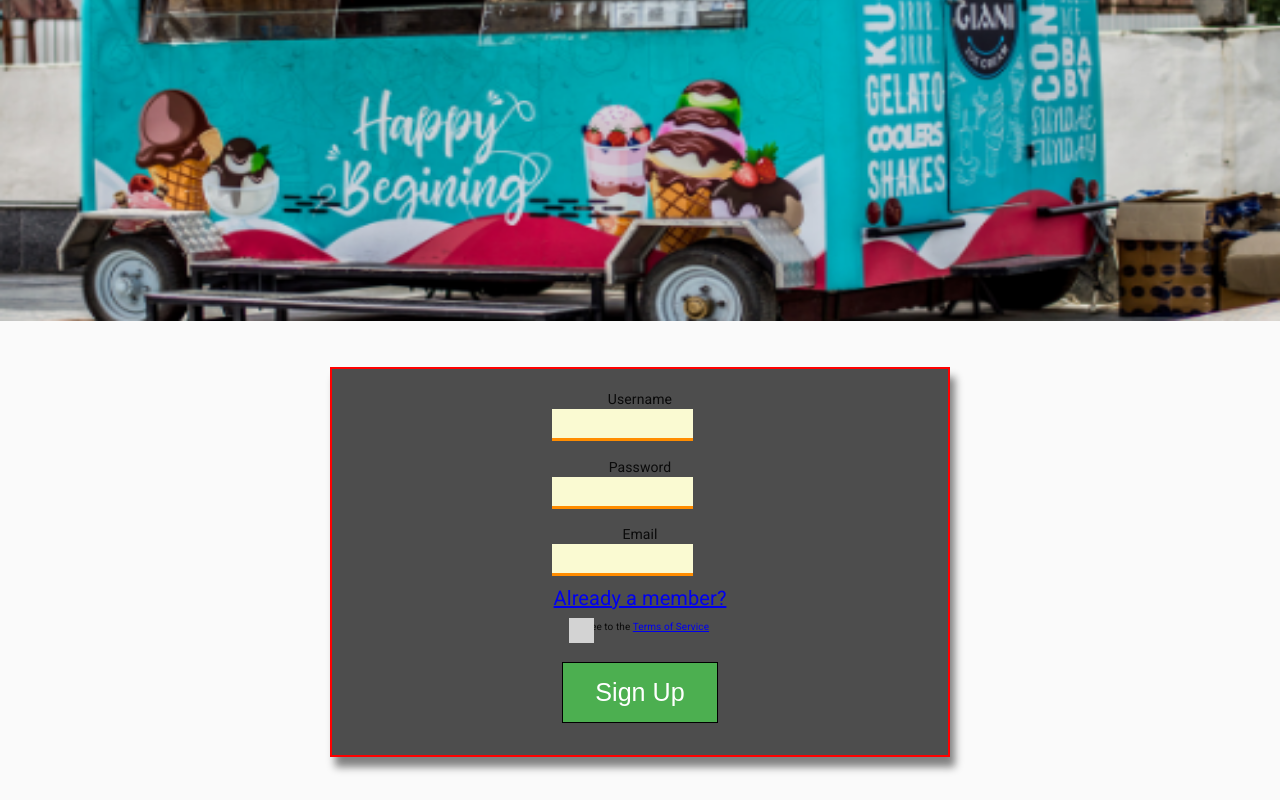
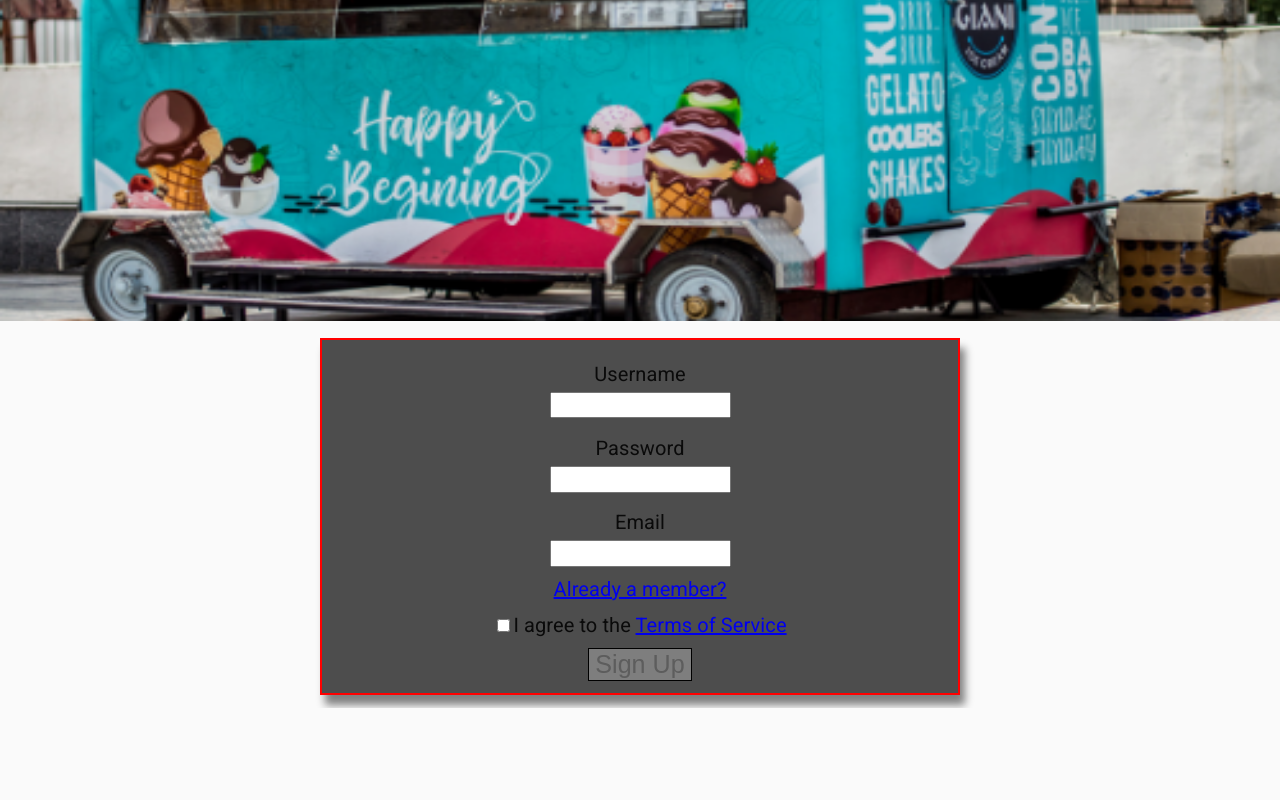
Before and after one commit to TT-WEBFT-43-Food-Truck-TrackR/Front-End, a React (Create React App) app: page /signup in a window 1280 px wide. Shown: the part 275-1075 px from the top of the page. After the commit the page ends 983 px from the top, so only its background shows below. Built offline with nearby package versions, Linux system fonts and the light colour scheme.

Commit message:
fixed lingering stylesheet

```diff
--- a/src/components/SignUpForm/SignUpForm.css
+++ b/src/components/SignUpForm/SignUpForm.css
@@ -1,4 +1,4 @@
-
+/*
 .signup-container {
   margin: 10px auto;
   padding: 20px;
@@ -105,7 +105,7 @@ input:focus {
 
 button {
   background-color: #4CAF50; /* Green */
-  border: none;
+/*  border: none;
   color: white;
   padding: 15px 32px;
   text-align: center;
@@ -113,4 +113,4 @@ button {
   display: inline-block;
   font-size: 16px;
   margin: 20px;
-}
+} */
```
